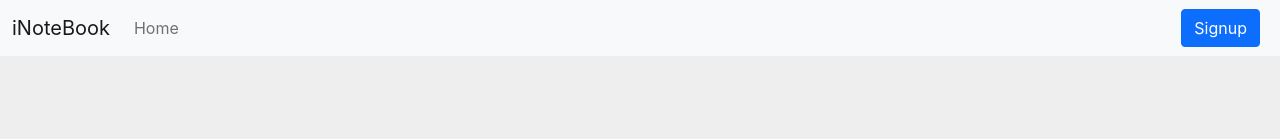
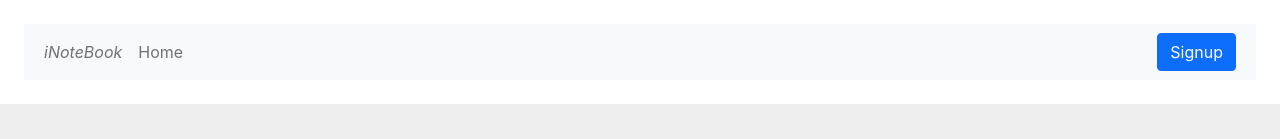
Before and after one commit to nikhileshbaghel/i-notebook-frontend, a React (Create React App) app: page /login in a window 1280 px wide. Shown: the top 139 px of the page. Built offline with nearby package versions, Linux system fonts and the light colour scheme.

Commit message:
Update Navbar.js

```diff
--- a/src/components/Navbar.js
+++ b/src/components/Navbar.js
@@ -33,22 +33,20 @@ const Navbar = () => {
 
         return(
 
+
+         <div className="m-4">
     <nav className="navbar navbar-expand-lg navbar-light bg-light">
         <div className="container-fluid">
-    <Link className="navbar-brand" to="/">iNoteBook</Link>
-    <button className="navbar-toggler" type="button" data-bs-toggle="collapse" data-bs-target="/navbarSupportedContent" aria-controls="navbarSupportedContent" aria-expanded="false" aria-label="Toggle navigation">
+            <button type="button" className="navbar-toggler" data-bs-toggle="collapse" data-bs-target="#navbarCollapse">
                 <span className="navbar-toggler-icon"></span>
             </button>
             <div className="collapse navbar-collapse" id="navbarCollapse">
-      <ul className="navbar-nav me-auto mb-2 mb-lg-0">
-      <li className="nav-item">
+                <div className="navbar-nav">
+                      <Link className= {`nav-link ${(location.pathname==='/')?"active":""}`} to="/"><i>iNoteBook</i></Link>
                     <Link className= {`nav-link ${(location.pathname==='/home')?"active":""}`} aria-current="page" to="/home">Home</Link>
-        </li>
-        {/*<li className="nav-item">
-          <Link className={`nav-link ${(location.pathname==='/about')?"active":""}`} aria-current="page" to="/about">About</Link>
-        </li>*/}
 
-      </ul>
+                </div>
+                <div className="navbar-nav ms-auto">
                      {localStorage.getItem('token') ?<>
       <form className="d-flex">
                <Link  className="btn btn-primary mx-2" to="/logout" role="button" onClick={logOut}>LogOut</Link>
@@ -59,7 +57,9 @@ const Navbar = () => {
       </form> }
                 </div>
             </div>
+        </div>
     </nav>
+</div>
 
         )
 
```
Lines whose indentation alone changed are shown as unchanged.
